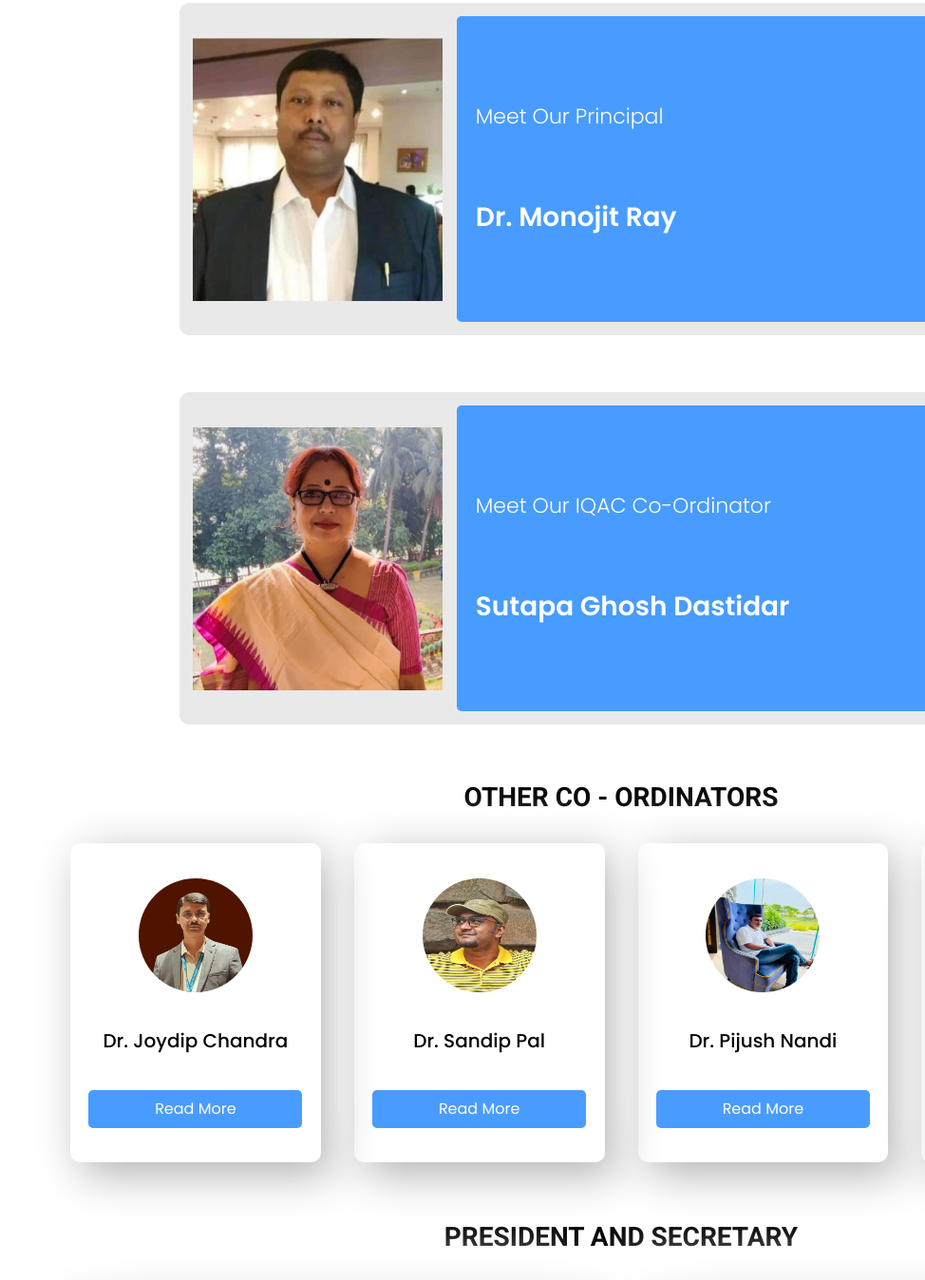
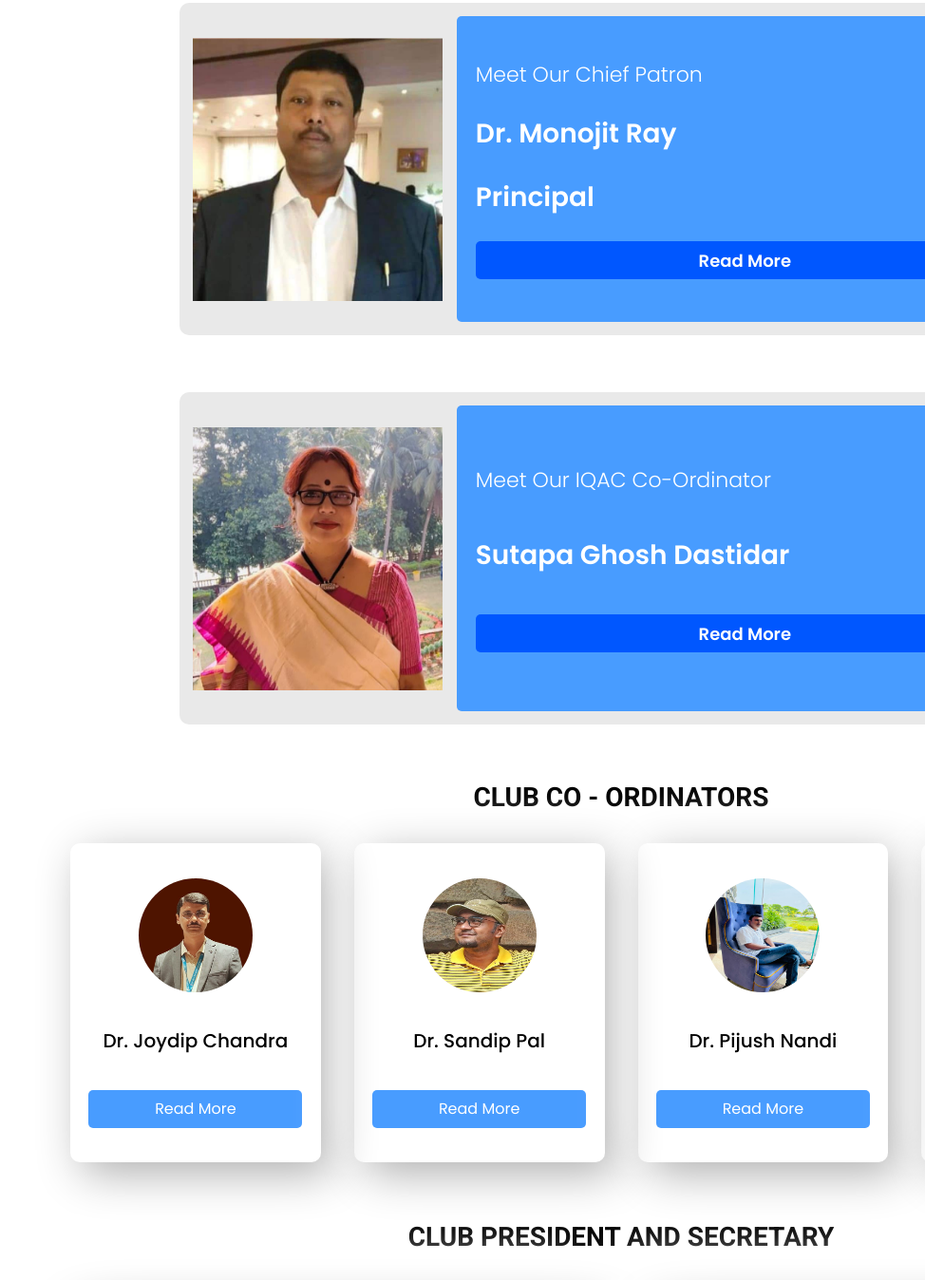
Before and after one commit to crescendobrsnc/Test_Webpage, a plain HTML site: page membership.html in a window 1280 px wide. Shown: the part 712-2060 px from the top of the page at 95% size, without its empty margins (306-1280 px from the left). Drawn offline with Linux system fonts and the light colour scheme.

Commit message:
Update membership.html

```diff
--- a/membership.html
+++ b/membership.html
@@ -49,10 +49,10 @@
         <div class="princ-cont im-top-cont">
             <img src="./Assets/principal.jpg" alt="">
             <div class="princ-main">
-                <h2 class="cont-tag">Meet Our Principal</h2>
+                <h2 class="cont-tag">Meet Our Chief Patron</h2>
                 <h1 class="cont-head">Dr. Monojit Ray</h1>
-                <!--<p class="cont-para">Principal is the Ptaron sir of our Crescendo club.</p>-->
-                <!--<button class="dbtn">Read More</button>-->
+                <p class="cont-head">Principal</p>
+                <a href"https://vidwan.inflibnet.ac.in/profile/492731"><button class="dbtn">Read More</button></a>
             </div>
         </div>
         <div class="iaqc-cont im-top-cont">
@@ -60,10 +60,10 @@
             <div class="princ-main">
                 <h2 class="cont-tag">Meet Our IQAC Co-Ordinator</h2>
                 <h1 class="cont-head">Sutapa Ghosh Dastidar</h1>
-                <!--<button class="dbtn">Read More</button>-->
+                <button class="dbtn">Read More</button>
             </div>
         </div>
-        <h1 class="sec-coordinators-head sub-headings">OTHER CO - ORDINATORS</h1>
+        <h1 class="sec-coordinators-head sub-headings">CLUB CO - ORDINATORS</h1>
         <div class="sec-coordinators">
             <div class="co-cont">
                 <img src="./Assets/joydip.jpg" alt="">
@@ -86,7 +86,7 @@
                 <a href="https://vidwan.inflibnet.ac.in/profile/493973"><button>Read More</button></a>
             </div>
         </div>
-        <h1 class="sec-coordinators-head sub-headings">PRESIDENT AND SECRETARY</h1>
+        <h1 class="sec-coordinators-head sub-headings">CLUB PRESIDENT AND SECRETARY</h1>
         <div class="prec-secr">
             <div class="prec-secr-items">
                 <img src="./Assets/david.jpeg" alt="">
@@ -103,7 +103,7 @@
                 </div>
             </div>
         </div>
-        <h1 class="sec-coordinators-head sub-headings">CURRENT VP'S</h1>
+        <h1 class="sec-coordinators-head sub-headings">CURRENT VICE PRECIDENT'S</h1>
         <div class="vp-sec">
             <div class="vp-sec-it">
                 <img src="./Assets/avishu .jpg" alt="">
```
